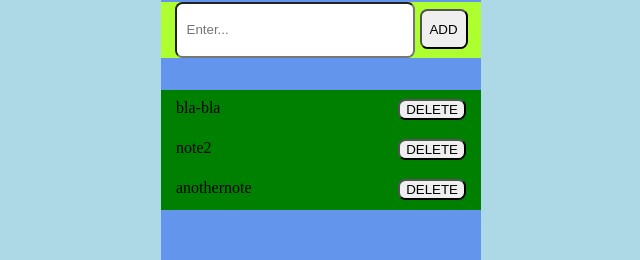
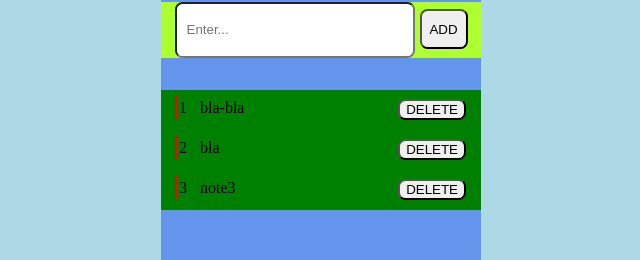
Before and after one commit to illdoodle/notes-project, a React (Vite) app: page / in a window 1280 px wide. Shown: the part 238-498 px from the top of the page, without its empty margins (319-959 px from the left). Built offline with nearby package versions, Linux system fonts and the light colour scheme; the HTML template or start-up script is replaced by a standard one.

Commit message:
css modules, добавление заметок, нумерация, очистка поля input после ввода

```diff
--- a/src/components/Notes.tsx
+++ b/src/components/Notes.tsx
@@ -1,27 +1,28 @@
 import { useState } from 'react';
-import '../styles/notes.css';
+import styles from '../styles/notes.module.css';
 import NotesItem from './NotesItem';
 
 function Notes() {
-  const [notes, setNotes] = useState(['bla-bla', 'note2', 'anothernote']);
+  const [notes, setNotes] = useState(['bla-bla', 'bla', 'note3',]);
 
-  // В этой функции есть ерорка, связанная с тем, что ВОЗМОЖНО noteInput = null и более того, что у него не существует свойства value. Больше ворнинг, чем ошибка. ХЗ как исправить.
   function addNote(e:any){
     e.preventDefault();
-    const noteInput = document.querySelector('.notes-enter');
-    console.log(noteInput.value);
+    let inputElement = (document.querySelector('#notes-enter') as HTMLInputElement);
+    setNotes([...notes, inputElement.value]);
+    inputElement.value = '';
   }
+
   return (
-    <div className="notes-root">
-        <div className="notes-header">
+    <div className={styles.root}>
+        <div className={styles.header}>
             <h1>TO-DO LIST</h1>
         </div>
-        <div className='notes-input'>
-            <input type="text" placeholder='Enter...' className='notes-enter'/>
-            <button className="notes-submit-btn" onClick={addNote}>ADD</button>
+        <div className={styles.input}>
+            <input type="text" placeholder='Enter...' className={styles.enter} id="notes-enter"/>
+            <button className={styles.addBtn} onClick={addNote}>ADD</button>
         </div>
-        <div className="notes-list">
-          {notes.map((note) => <NotesItem key={note} text={note}/>)}
+        <div className={styles.list}>
+          {notes.map((note, index) => <NotesItem key={index} id={index + 1} text={note}/>)}
         </div>
     </div>
   )
--- a/src/components/NotesItem.tsx
+++ b/src/components/NotesItem.tsx
@@ -1,8 +1,13 @@
-function NotesItem({text}:any) {
+import styles from '../styles/note.module.css';
+
+function NotesItem(props:any) {
   return (
-    <div className='note'>
-        <div className='note-text'>{text}</div>
-        <button className='note-delete-btn'>DELETE</button>
+    <div className={styles.note}>
+      <div className={styles.text}>
+      <span className={styles.noteId}>{props.id}</span>
+        {props.text}
+      </div>
+      <button className={styles.deleteBtn}>DELETE</button>
     </div>
   )
 }
--- /dev/null
+++ b/src/styles/note.module.css
@@ -0,0 +1,21 @@
+.note {
+    background: green;
+    height: 2.5em;
+    align-content: center;
+}
+
+.text {
+    float: left;
+    margin-left: 15px;
+}
+
+.deleteBtn {
+    float: right;
+    margin-right: 15px;
+}
+
+.noteId {
+    padding: 2px;
+    border: 1px dotted red;
+    margin-right: 10px;
+}
--- a/src/styles/notes.css
+++ /dev/null
@@ -1,44 +0,0 @@
-.notes-root {
-    width: 25%;
-    height: 60%;
-    left: 50%;
-    background-color: cornflowerblue;
-    text-align: center;
-}
-
-.notes-input {
-    background-color: greenyellow;
-}
-
-.notes-enter {
-    width: 75%;
-    line-height: 50px;
-    padding-left: 10px;
-}
-
-.notes-submit-btn {
-    width: 15%;
-    height: 40px;
-    margin-left: 5px;
-}
-
-.notes-list {
-    margin-top: 10%;
-    background-color: aqua;
-}
-
-.note {
-    background: green;
-    height: 2.5em;
-    align-content: center;
-}
-
-.note-text {
-    float: left;
-    margin-left: 15px;
-}
-
-.note-delete-btn {
-    float: right;
-    margin-right: 15px;
-}
--- /dev/null
+++ b/src/styles/notes.module.css
@@ -0,0 +1,27 @@
+.root {
+    width: 25%;
+    height: 60%;
+    left: 50%;
+    background-color: cornflowerblue;
+    text-align: center;
+}
+
+.input {
+    background-color: greenyellow;
+}
+
+.enter {
+    width: 75%;
+    line-height: 50px;
+    padding-left: 10px;
+}
+
+.addBtn {
+    width: 15%;
+    height: 40px;
+    margin-left: 5px;
+}
+
+.list {
+    margin-top: 10%;
+}
```
